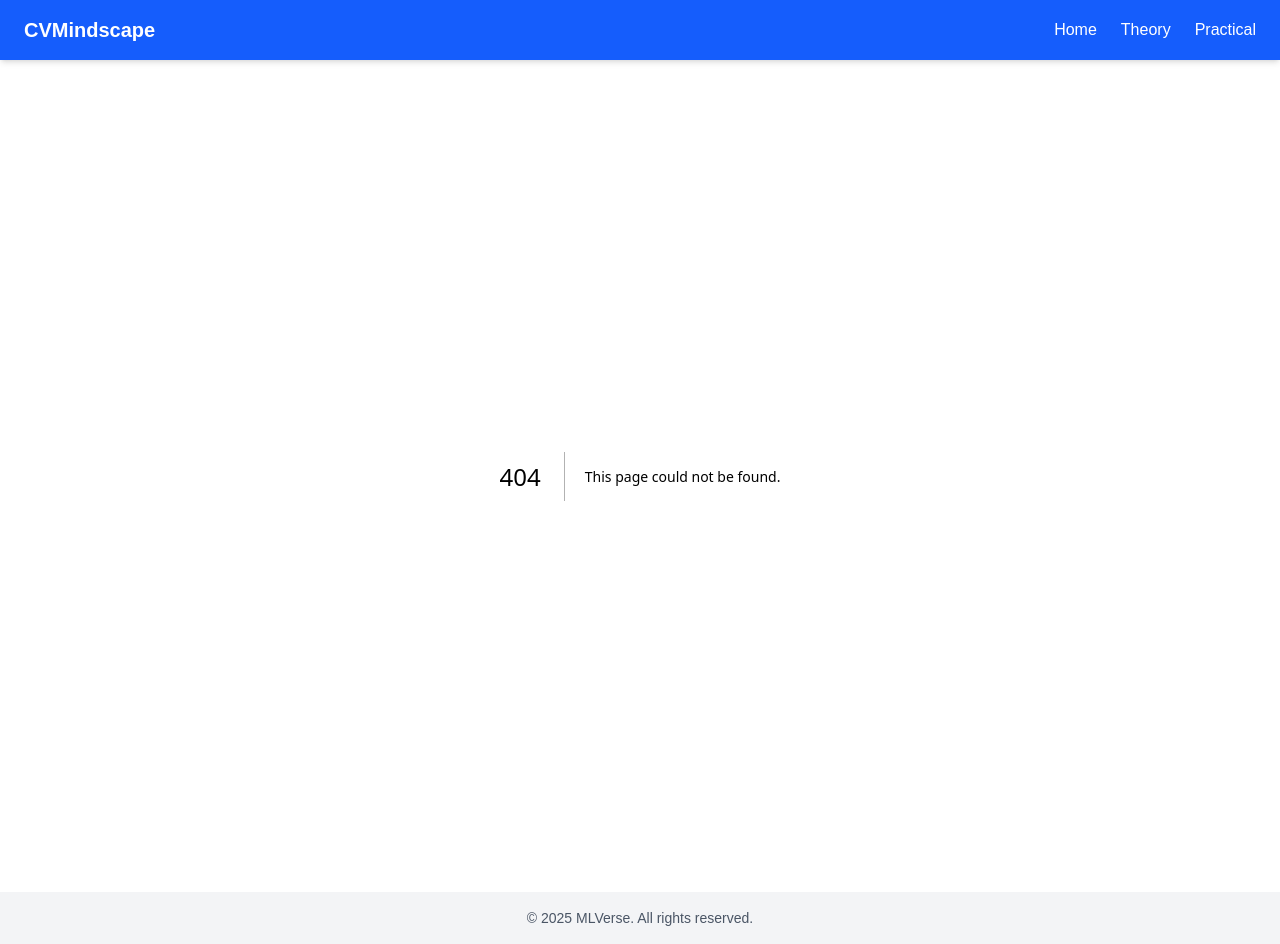
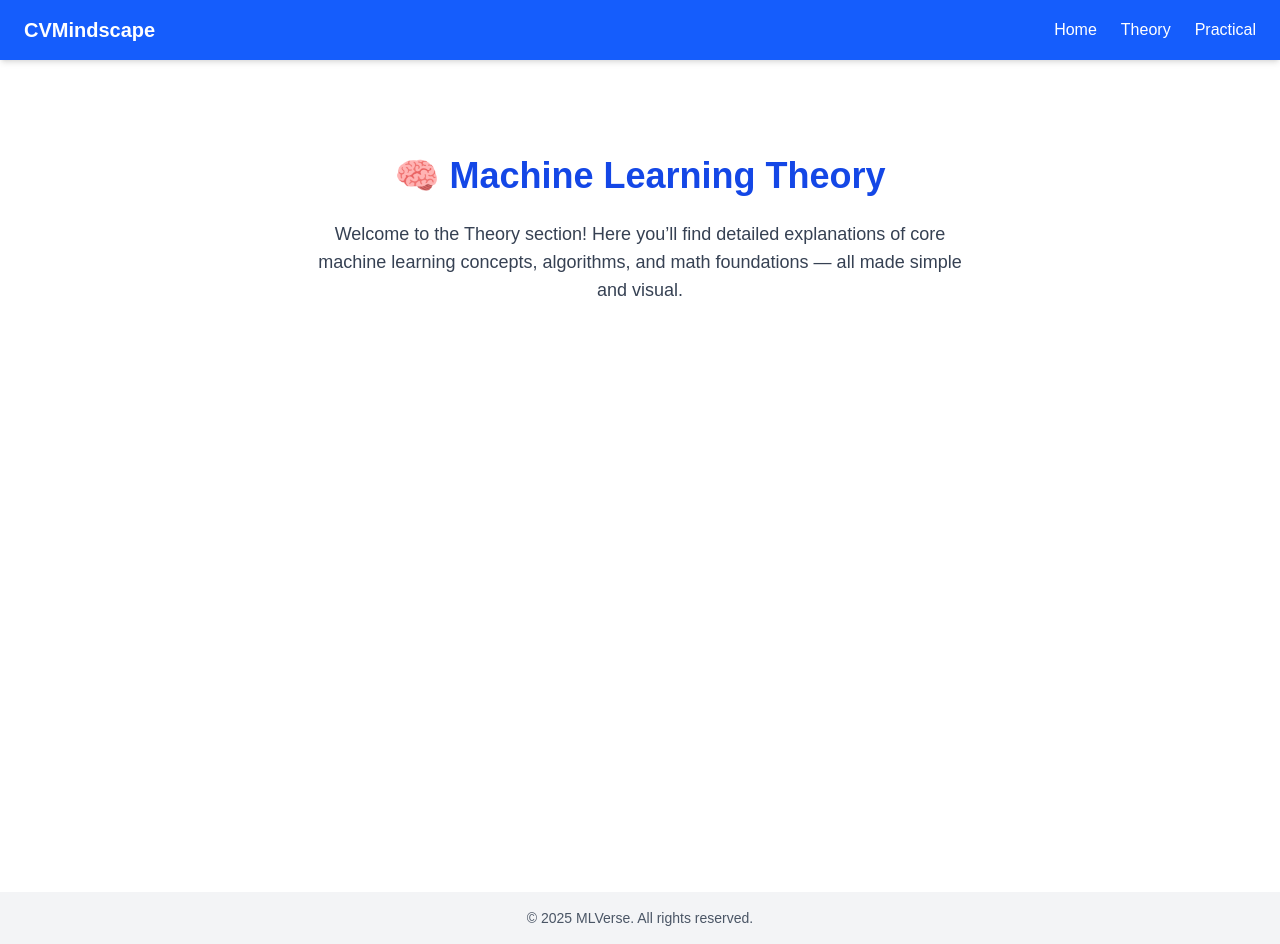
Before and after one commit to Ashwinib26/MLverse-A-Machine-Learning-guide, a Next.js app in the folder mlverse-guide/: page /theory in a window 1280 px wide. Before the commit this address had no page. Built offline with nearby package versions, Linux system fonts and the light colour scheme.

Commit message:
Navigation pages added-Theory,Practical

```diff
--- /dev/null
+++ b/mlverse-guide/src/app/practical/page.tsx
@@ -0,0 +1,12 @@
+export default function PracticalPage() {
+  return (
+    <div className="min-h-screen px-6 py-20 text-center">
+      <h1 className="text-4xl font-bold text-green-700 mb-6">
+        🧪 Hands-on ML Labs
+      </h1>
+      <p className="text-lg max-w-2xl mx-auto text-gray-700">
+        Dive into practical ML! Explore projects, notebooks, and step-by-step model implementations using real-world datasets and tools like Jupyter, scikit-learn, and more.
+      </p>
+    </div>
+  );
+}
--- /dev/null
+++ b/mlverse-guide/src/app/theory/page.tsx
@@ -0,0 +1,12 @@
+export default function TheoryPage() {
+  return (
+    <div className="min-h-screen px-6 py-20 text-center">
+      <h1 className="text-4xl font-bold text-blue-700 mb-6">
+        🧠 Machine Learning Theory
+      </h1>
+      <p className="text-lg max-w-2xl mx-auto text-gray-700">
+        Welcome to the Theory section! Here you’ll find detailed explanations of core machine learning concepts, algorithms, and math foundations — all made simple and visual.
+      </p>
+    </div>
+  );
+}
```
